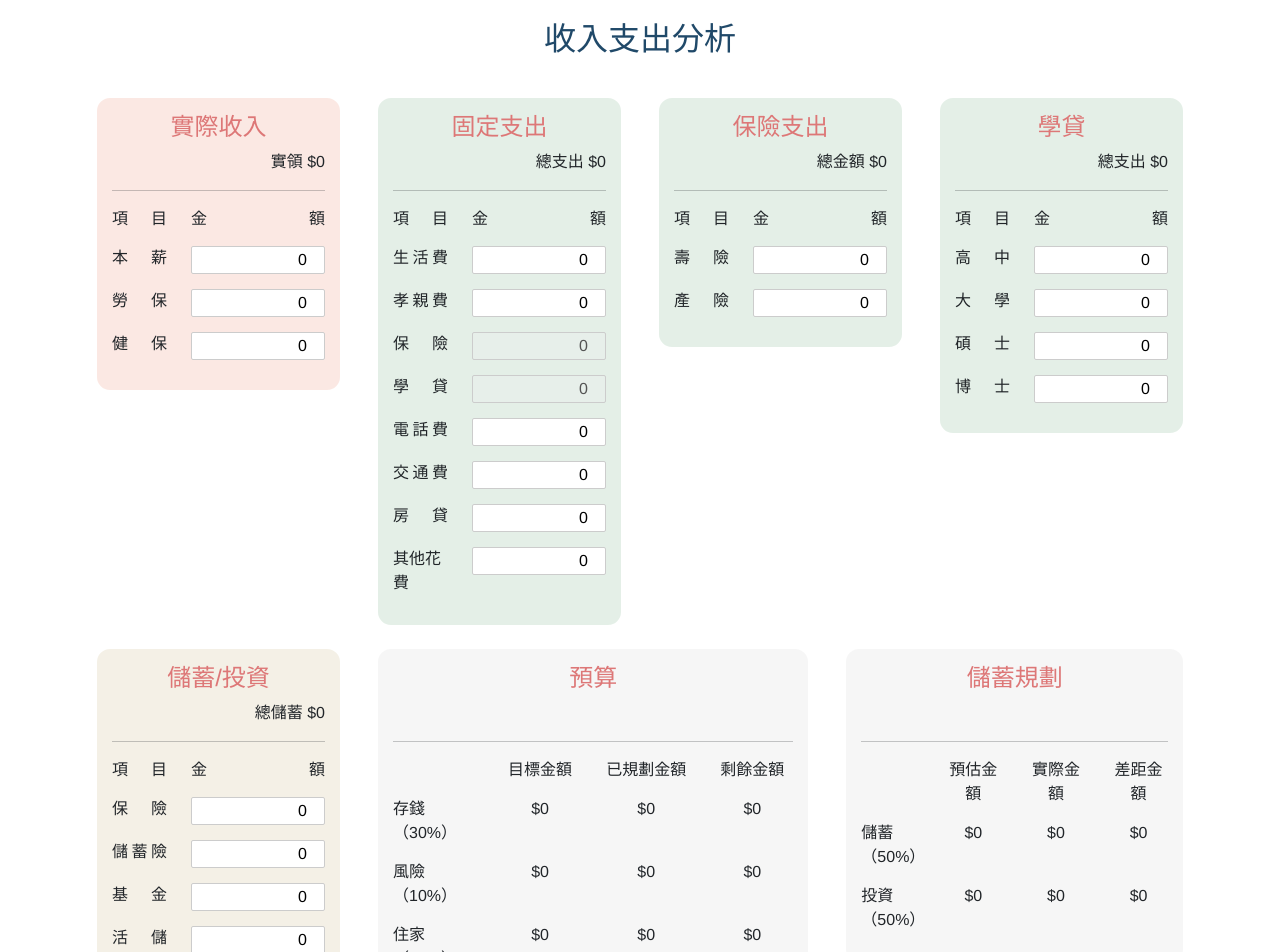
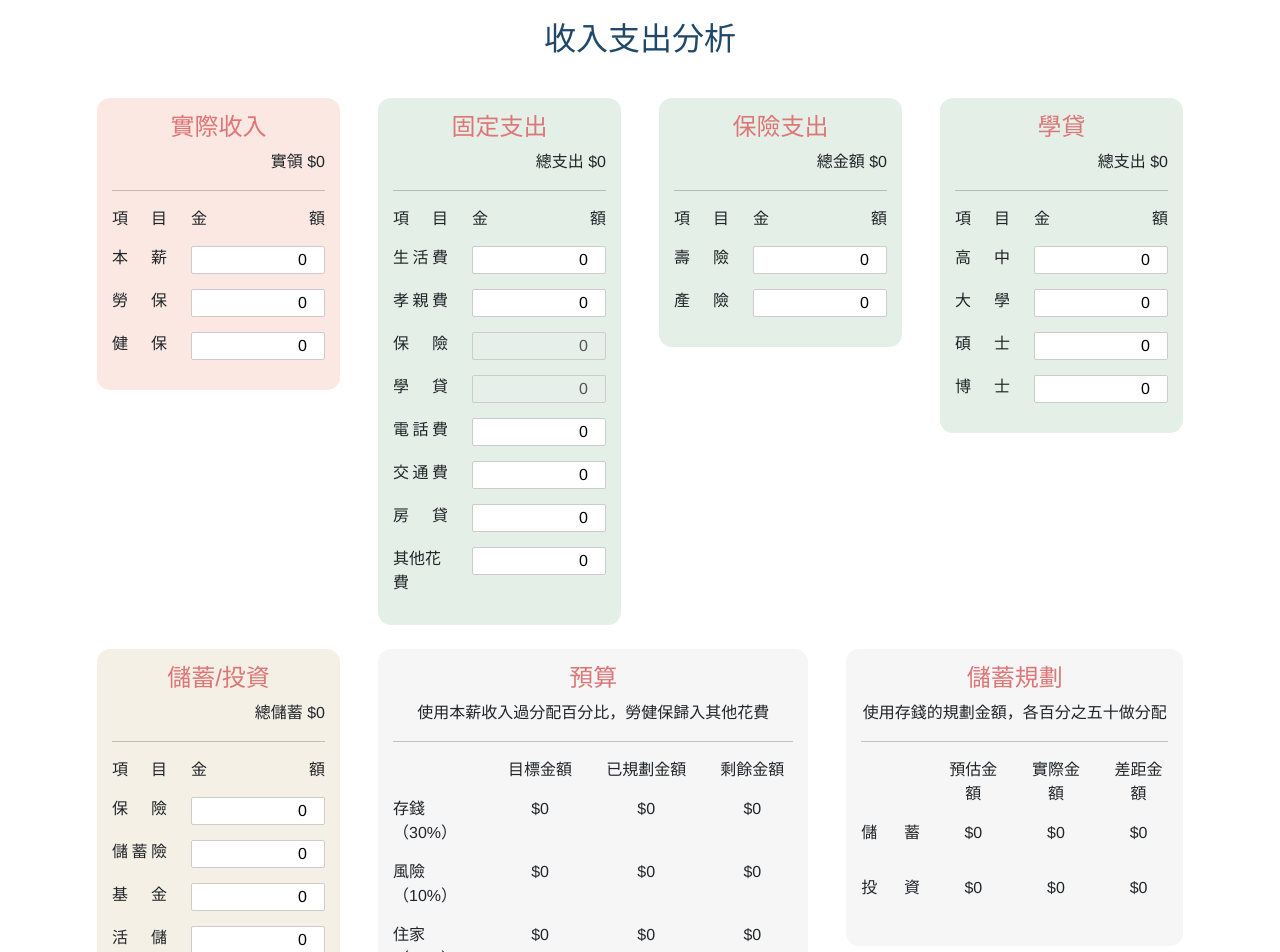
Before and after one commit to LinTF/IncomePlan, a Vue app: page / in a window 1280 px wide. Shown: the top 952 px of the page. Built offline with nearby package versions, Linux system fonts and the light colour scheme.

Commit message:
預算與儲蓄規劃做註解，調整預算分配的金額

```diff
--- a/src/components/budgetBlock.vue
+++ b/src/components/budgetBlock.vue
@@ -1,7 +1,7 @@
 <template>
     <div id="budget" class="bag-block">
         <h4>預算</h4>
-        <br />
+        <p class="txt-center">使用本薪收入過分配百分比，勞健保歸入其他花費</p>
         <hr />
         <div>
             <div class="income-item">
@@ -26,7 +26,7 @@
                     </div>
                     <div class="col-3">
                         <p class="txt-center">
-                            {{ $emit('emitSaveMoney', saveMoney = propsIncomeTotal * 0.3) }}
+                            {{ $emit('emitSaveMoney', saveMoney = propsIncome * 0.3) }}
                             ${{ numberToMoney(saveMoney) }}
                         </p>
                     </div>
@@ -44,7 +44,7 @@
                         <span>風險（10%）</span>
                     </div>
                     <div class="col-3">
-                        <p class="txt-center">${{ numberToMoney(risk = propsIncomeTotal * 0.1) }}</p>
+                        <p class="txt-center">${{ numberToMoney(risk = propsIncome * 0.1) }}</p>
                     </div>
                     <div class="col-3">
                         <p class="txt-center">${{ numberToMoney(propsInsuranceTotal) }}</p>
@@ -60,7 +60,7 @@
                         <span>住家（25%）</span>
                     </div>
                     <div class="col-3">
-                        <p class="txt-center">${{ numberToMoney(house = propsIncomeTotal * 0.25) }}</p>
+                        <p class="txt-center">${{ numberToMoney(house = propsIncome * 0.25) }}</p>
                     </div>
                     <div class="col-3">
                         <p class="txt-center">${{ numberToMoney(propsHouseCost) }}</p>
@@ -76,13 +76,13 @@
                         <span>其他（35%）</span>
                     </div>
                     <div class="col-3">
-                        <p class="txt-center">${{ numberToMoney(otherConsumption = propsIncomeTotal * 0.35) }}</p>
+                        <p class="txt-center">${{ numberToMoney(otherConsumption = propsIncome * 0.35) }}</p>
                     </div>
                     <div class="col-3">
-                        <p class="txt-center">${{ numberToMoney(propsOtherPlanCost) }}</p>
+                        <p class="txt-center">${{ numberToMoney(propsOtherPlanCost + propsGovInsuranceTotal) }}</p>
                     </div>
                     <div class="col-3">
-                        <p class="txt-center">${{ numberToMoney(otherConsumption - propsOtherPlanCost) }}</p>
+                        <p class="txt-center">${{ numberToMoney(otherConsumption - propsOtherPlanCost - propsGovInsuranceTotal) }}</p>
                     </div>
                 </div>
             </div>
@@ -115,6 +115,14 @@
             propsOtherPlanCost: {
                 type: Number,
                 required: true
+            },
+            propsIncome: {
+                type: Number,
+                required: true
+            },
+            propsGovInsuranceTotal: {
+                type: Number,
+                required: true
             }
         },
         data() {
--- a/src/components/incomeBlock.vue
+++ b/src/components/incomeBlock.vue
@@ -85,6 +85,8 @@
 
                 // 拋出實際收入數值
                 this.$emit('emitIncomeTotal', parseInt(this.incomeTotal));
+                this.$emit('emitIncome', parseInt(income));
+                this.$emit('emitGovInsuranceTotal', parseInt(laborInsurance) + parseInt(healthInsurance));
             },
         }
     }
--- a/src/components/planBlock.vue
+++ b/src/components/planBlock.vue
@@ -1,7 +1,7 @@
 <template>
     <div id="save-plan" class="bag-block">
         <h4>儲蓄規劃</h4>
-        <p><br /></p>
+        <p class="txt-center">使用存錢的規劃金額，各百分之五十做分配</p>
         <hr />
         <div>
             <div class="income-item">
@@ -22,7 +22,7 @@
             <div class="income-item">
                 <div class="row">
                     <div class="col-3 title">
-                        <span>儲蓄（50%）</span>
+                        <p>儲蓄</p>
                     </div>
                     <div class="col-3">
                         <p class="txt-center">${{ numberToMoney(saveBank = propsSaveMoney * 0.5) }}</p>
@@ -38,7 +38,7 @@
             <div class="income-item">
                 <div class="row">
                     <div class="col-3 title">
-                        <span>投資（50%）</span>
+                        <p>投資</p>
                     </div>
                     <div class="col-3">
                         <p class="txt-center">${{ numberToMoney(investment = propsSaveMoney * 0.5) }}</p>
@@ -93,4 +93,10 @@
     #save-plan {
         background-color: #F6F6F6;
     }
+
+    .title {
+        p {
+            margin-bottom: 0px;
+        }
+    }
 </style>
--- a/src/pages/App.vue
+++ b/src/pages/App.vue
@@ -7,12 +7,12 @@
             <div class="row">
                 <div class="col-xl-3 col-md-4 col-sm-6">
                     <div class="cell">
-                        <incomeBlock @emitIncomeTotal="getIncomeTotal" />
+                        <incomeBlock @emitIncomeTotal="getIncomeTotal" @emitIncome="getIncome" @emitGovInsuranceTotal="getGovInsuranceTotal" />
                     </div>
                 </div>
                 <div class="col-xl-3 col-md-4 col-sm-6">
                     <div class="cell">
-                        <outlayBlock @emitHouseCost="getHouseCost" @emitOtherPlanCost="getOtherPlanCost" :propsInsuranceTotal=insuranceCost :propsStudentLoans=loanTotal />
+                        <outlayBlock @emitHouseCost="getHouseCost" @emitOtherPlanCost="getOtherPlanCost" :propsInsuranceTotal="insuranceCost" :propsStudentLoans="loanTotal" />
                     </div>
                 </div>
                 <div class="col-xl-3 col-md-4 col-sm-6">
@@ -29,10 +29,10 @@
                     <saveBlock @emitSavePlanTotal="getSavePlanTotal" @emitSaveBank="getSaveBank" @emitInvest="getInvest" />
                 </div>
                 <div class="col-xl-5 col-lg-6">
-                    <budgetBlock  @emitSaveMoney="getSaveMoneyTotal" :propsIncomeTotal=incomeTotal :propsSaveTotal="savePlanTotal" :propsInsuranceTotal=insuranceCost :propsHouseCost="houseCost" :propsOtherPlanCost=otherPlanCost />
+                    <budgetBlock  @emitSaveMoney="getSaveMoneyTotal" :propsIncomeTotal="incomeTotal" :propsSaveTotal="savePlanTotal" :propsInsuranceTotal="insuranceCost" :propsHouseCost="houseCost" :propsOtherPlanCost="otherPlanCost" :propsIncome="income" :propsGovInsuranceTotal="govInsuranceTotal" />
                 </div>
                 <div class="col-xl-4 col-lg-6">
-                    <planBlock :propsSaveMoney=saveTotal :propsSaveBank="saveBank" :propsInvest="invest" />
+                    <planBlock :propsSaveMoney="saveTotal" :propsSaveBank="saveBank" :propsInvest="invest" />
                 </div>
             </div>
         </div>
@@ -85,6 +85,10 @@
                 saveBank: 0,
                 // 投資
                 invest: 0,
+                // 本薪
+                income: 0,
+                // 勞保與健保的組合
+                govInsuranceTotal: 0
             }
         },
         computed: {
@@ -126,6 +130,12 @@
             // 傳入planBlock > props:saveMoney(總存錢金額)
             getSaveMoneyTotal(val) {
                 this.saveTotal = val;
+            },
+            getIncome(val) {
+                this.income = val;
+            },
+            getGovInsuranceTotal(val) {
+                this.govInsuranceTotal = val;
             }
         }
     };
```
